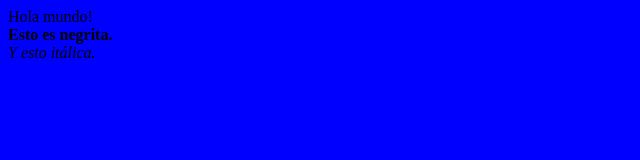
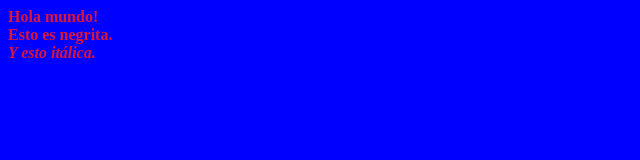
Before and after one commit to aoa2384/CursoGit, a plain HTML site: page index.html in a window 1280 px wide. Shown: the whole page, without its empty margins (0-640 px from the left). Drawn offline with Linux system fonts and the light colour scheme.

Commit message:
Negrita y color rojo

```diff
--- a/CSS/estilos.css
+++ b/CSS/estilos.css
@@ -1,3 +1,6 @@
 body{
     background-color: blue;
+    font-weight: bold;
+    color:crimson
+
 }
```
